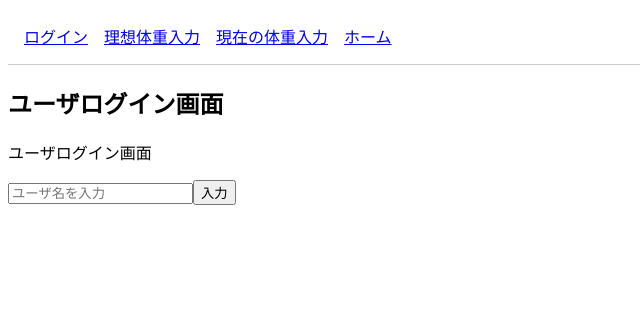
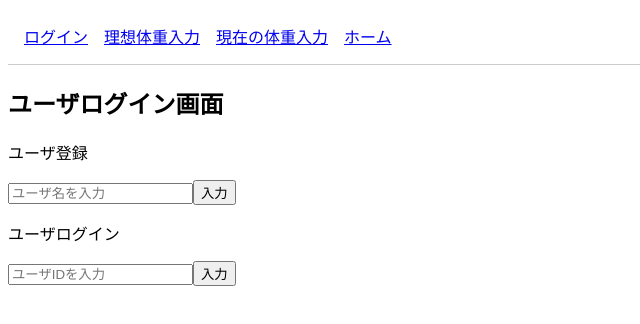
Before and after one commit to kajiLabTeam/DEBUKATU_frontend2, a React (Vite) app: page /users in a window 1280 px wide. Shown: the top 324 px of the page, without its empty margins (0-640 px from the left). Built offline with nearby package versions, Linux system fonts and the light colour scheme.

Commit message:
add: ログイン機能の追加

```diff
--- a/src/features/userLogin/UserLogin.tsx
+++ b/src/features/userLogin/UserLogin.tsx
@@ -2,15 +2,21 @@ import { ChangeEvent, useState } from 'react';
 import { useNavigate } from 'react-router';
 import { postUser } from '../../api/putUserInput';
 import { postUserMock } from '../../api/putUserInput';
+import { getUser } from '../../api/getSpecificUser';
+import { GetUserResponse } from '../../types/user';
 
 export const UserLogin = () => {
 	const [userNameText, setUserNameText] = useState("");
+	const [userIDText, setUserIDText] = useState("");
 	const [loading, setLoading] = useState(false);
 	const [error, setError] = useState<string | null>(null);
 	const navigate = useNavigate();
 
 	const onChangeUserText = (e: ChangeEvent<HTMLInputElement>) => {
 		setUserNameText(e.target.value);
+	};
+	const onChangeUserID = (e: ChangeEvent<HTMLInputElement>) => {
+		setUserIDText(e.target.value);
 	};
 
 	//入力ボタン押したら
@@ -28,12 +34,34 @@ export const UserLogin = () => {
 		setUserNameText("");
 	};
 
+	const onClickLogin = async () => {
+		if (userIDText === "") return;
+		setUserIDText(userIDText);
+		// --- API通信処理
+		setLoading(true);
+		setError(null);
+
+		const response: GetUserResponse = await getUser(userIDText);
+		if (!response || Object.keys(response).length === 0) {
+			setError("ユーザ認証エラー");
+			setLoading(false);
+			return; // ログイン画面に留まる
+		}
+		navigate(`/model/${String(response.UserId)}`)
+		console.log(response);
+		setUserIDText("");
+	}
+
 	return (
 		<div >
 			<h2> ユーザログイン画面 </h2>
-			<p className="title">ユーザログイン画面</p>
+			<p className="title">ユーザ登録</p>
 			<input placeholder="ユーザ名を入力" value={userNameText} onChange={onChangeUserText} />
 			<button onClick={onClickInput}>入力</button>
+
+			<p className="title">ユーザログイン</p>
+			<input placeholder="ユーザIDを入力" value={userIDText} onChange={onChangeUserID} />
+			<button onClick={onClickLogin}>入力</button>
 		</div >
 	)
 }
```
